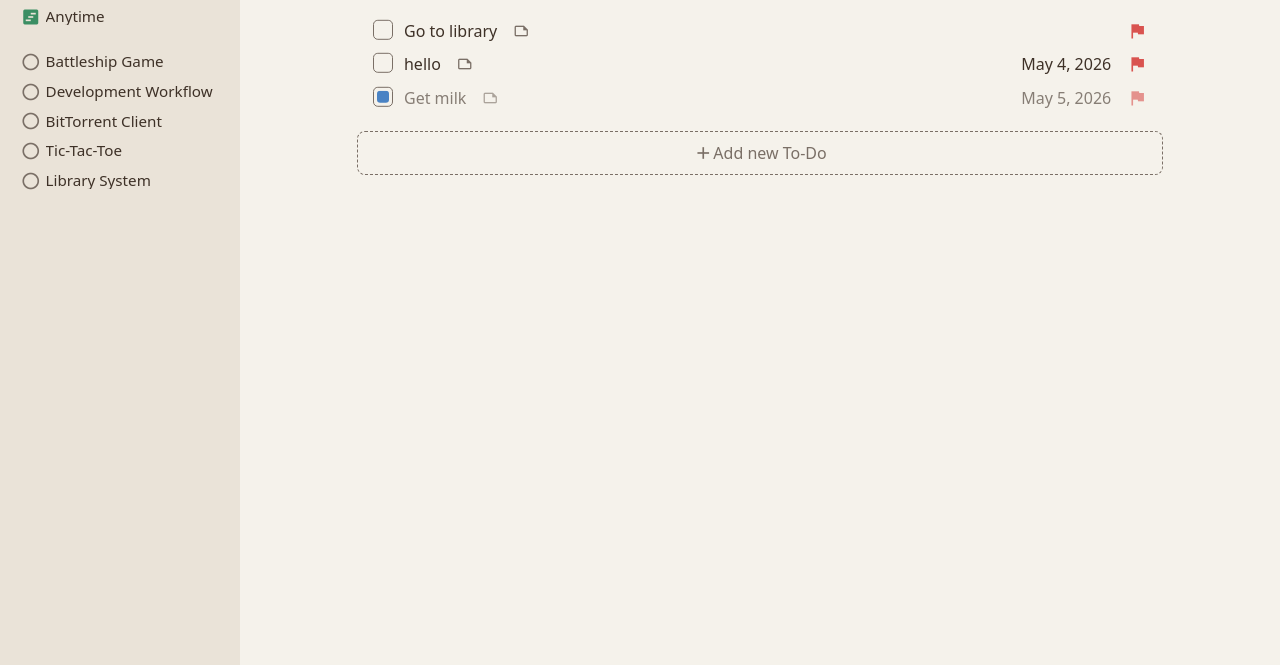
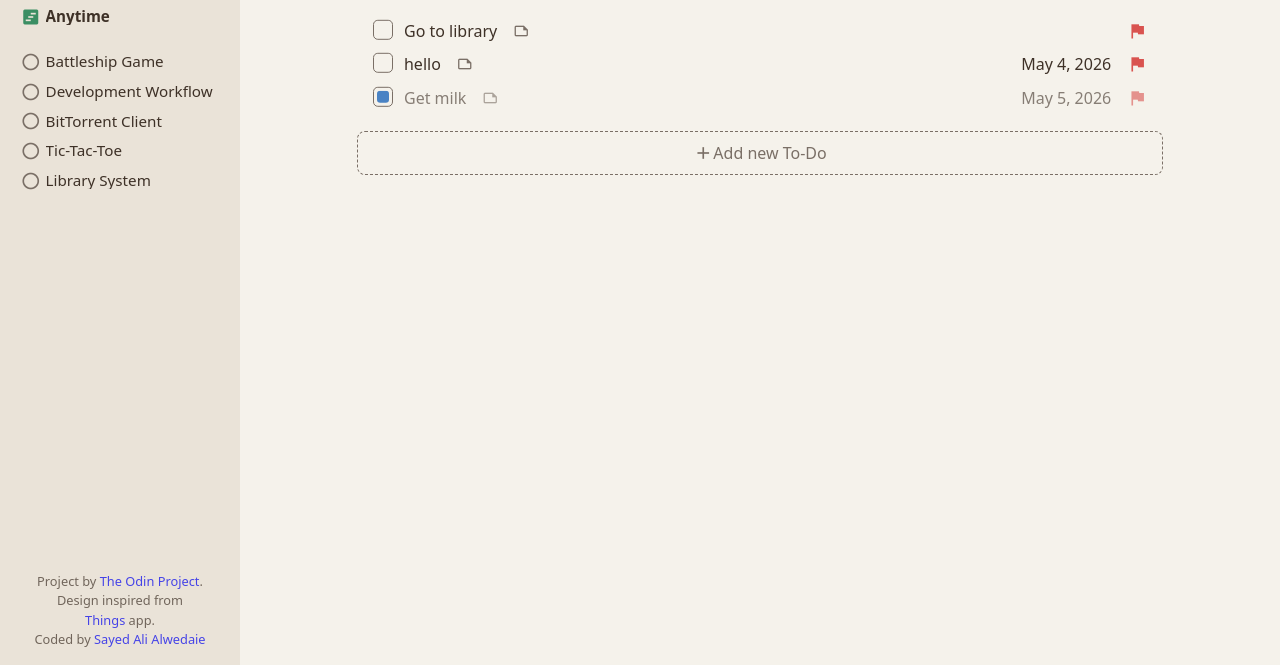
Before and after one commit to sydalwedaie/odin-project-todo, a website built with webpack: page src/template.html in a window 1280 px wide. Shown: the part 135-800 px from the top of the page. Built offline with nearby package versions, Linux system fonts and the light colour scheme.

Commit message:
Add attribution.

```diff
--- a/src/index.css
+++ b/src/index.css
@@ -251,6 +251,17 @@ dialog::backdrop {
     &:hover:not(.selected) {
       background-color: var(--surface-hover-dim);
     }
+
+    &:active {
+      background-color: var(--surface-hover-dark);
+    }
+  }
+
+  .inbox,
+  .time-frames {
+    button {
+      font-weight: bold;
+    }
   }
 
   .inbox .icon {
@@ -259,6 +270,10 @@ dialog::backdrop {
 
   .projects .icon {
     color: var(--text-secondary);
+  }
+
+  footer {
+    margin-top: auto;
   }
 }
 
@@ -511,3 +526,10 @@ input[type="checkbox"]:checked::before {
     display: none;
   }
 }
+
+.attribution {
+  opacity: 0.7;
+  padding: 1rem;
+  font-size: 0.8rem;
+  text-align: center;
+}
--- a/src/view_sidebar.js
+++ b/src/view_sidebar.js
@@ -38,6 +38,28 @@ export class SidebarView {
       <section class="projects">
         ${this.#getPorjectsListHtml(this.projects)}
       </section>
+      <footer>
+        <div class="attribution">
+          <p>
+            Project by
+            <a
+              href="https://www.theodinproject.com/lessons/node-path-javascript-todo-list"
+              >The Odin Project</a
+            >. Design inspired from
+            <a
+              href="https://www.frontendmentor.io/challenges/dine-restaurant-website-yAt7Vvxt7"
+              >Things</a
+            >
+            app.
+          </p>
+          <p>
+            Coded by
+            <a href="https://github.com/sydalwedaie/odin-project-todo"
+              >Sayed Ali Alwedaie</a
+            >
+          </p>
+        </div>
+      </footer>
     `;
   }
 
```
